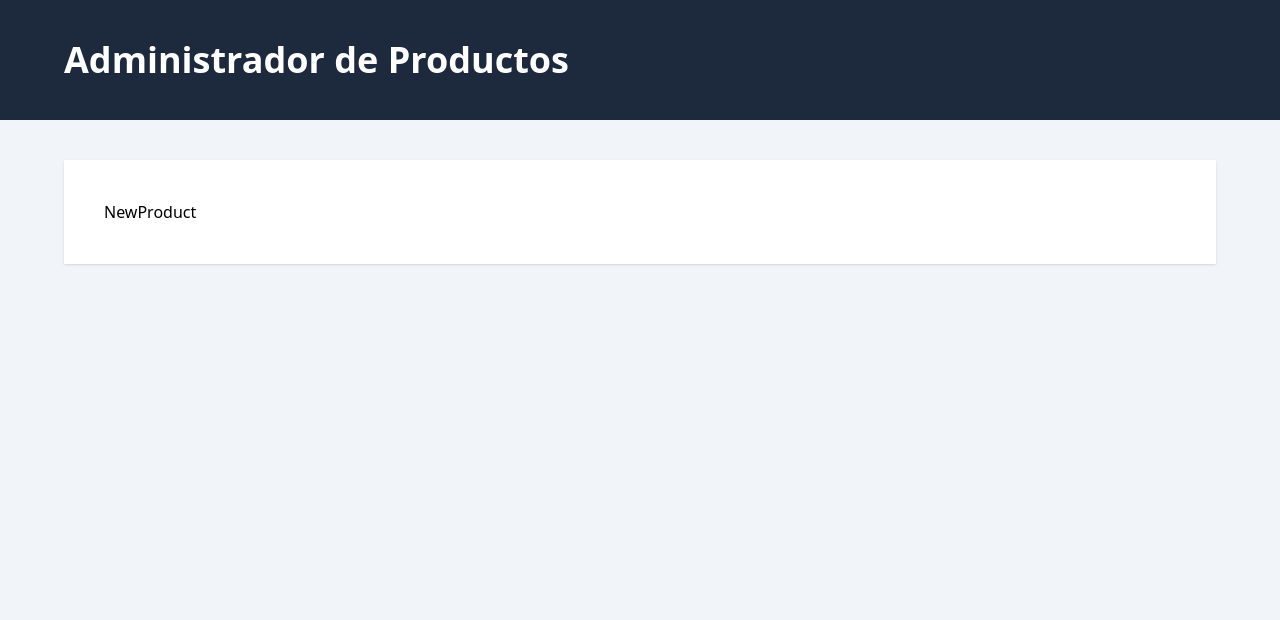
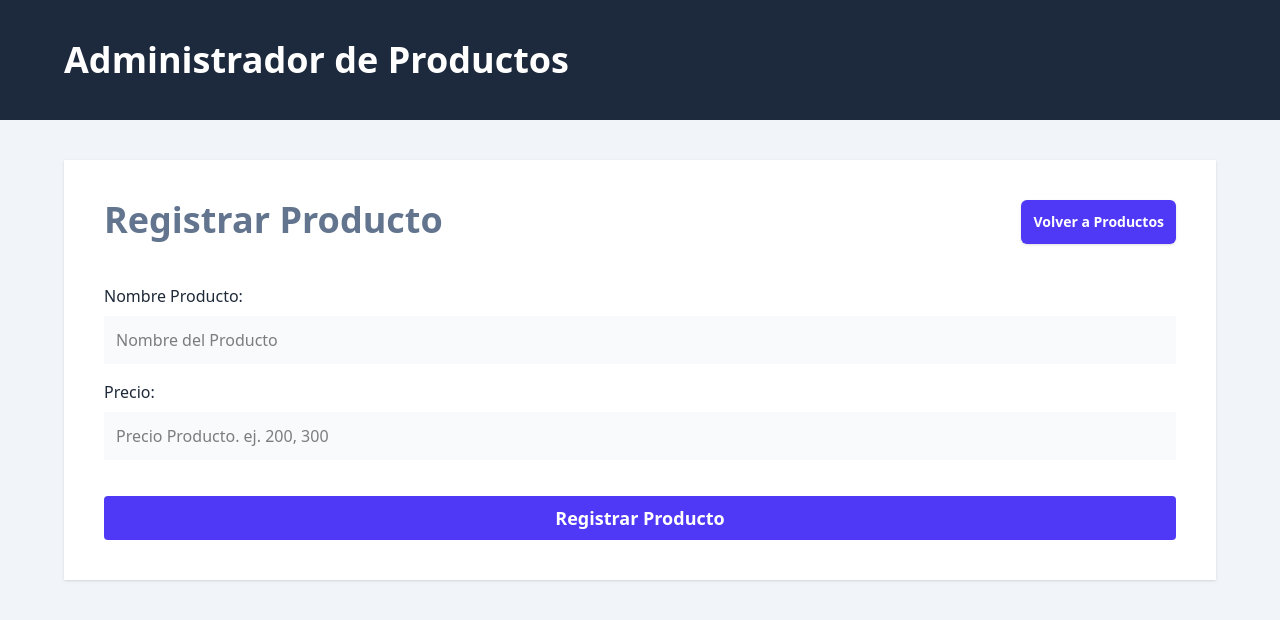
Before and after one commit to IsaacCuautle/Administrador-de-productos-con-React-Node.js-y-TS, a React (Vite) app: page /productos/nuevo in a window 1280 px wide. Shown: the top 620 px of the page. Built offline with nearby package versions, Linux system fonts and the light colour scheme.

Commit message:
React Router Actions

```diff
--- a/src/router.tsx
+++ b/src/router.tsx
@@ -2,7 +2,7 @@
 
 import Layout from "./layouts/Layout";
 import Products from "./views/Products";
-import NewProduct from "./views/NewProduct";
+import NewProduct, { action as NewProductAction } from "./views/NewProduct";
 
 export const router = createBrowserRouter([
   {
@@ -15,7 +15,8 @@
         },
         {
             path: 'productos/nuevo',
-            element: <NewProduct/>
+            element: <NewProduct/>,
+            action: NewProductAction
         }
     ]
   },
--- a/src/views/NewProduct.tsx
+++ b/src/views/NewProduct.tsx
@@ -1,6 +1,67 @@
+import { Link, Form } from "react-router-dom";
+
+export async function action({request}): Promise<void> {
+
+  const data = Object.fromEntries(await request.formData())
+  console.log(data);
+  return
+}
 
 export default function NewProduct() {
   return (
-    <div>NewProduct</div>
-  )
+    <>
+      <div className="flex justify-between">
+        <h2 className="text-4xl font-black text-slate-500">
+          Registrar Producto
+        </h2>
+        <Link
+          to="/"
+          className="rounded-md bg-indigo-600 p-3 text-sm font-bold text-white shadow-sm hover:bg-indigo-500"
+        >
+          Volver a Productos
+        </Link>
+      </div>
+
+
+      <Form
+        className="mt-10"
+        method="POST"
+        action=""
+      >
+
+        {/* Nombre del producto */}
+        <div className="mb-4">
+          <label className="text-gray-800" htmlFor="name">
+            Nombre Producto:
+          </label>
+          <input
+            id="name"
+            type="text"
+            className="mt-2 block w-full p-3 bg-gray-50"
+            placeholder="Nombre del Producto"
+            name="name"
+          />
+        </div>
+
+        {/* Precio del producto */}
+        <div className="mb-4">
+          <label className="text-gray-800" htmlFor="price">
+            Precio:
+          </label>
+          <input
+            id="price"
+            type="number"
+            className="mt-2 block w-full p-3 bg-gray-50"
+            placeholder="Precio Producto. ej. 200, 300"
+            name="price"
+          />
+        </div>
+        <input
+          type="submit"
+          className="mt-5 w-full bg-indigo-600 p-2 text-white font-bold text-lg cursor-pointer rounded"
+          value="Registrar Producto"
+        />
+      </Form>
+    </>
+  );
 }
--- a/src/views/Products.tsx
+++ b/src/views/Products.tsx
@@ -1,12 +1,17 @@
-import { Link } from "react-router-dom"
-
+import { Link } from "react-router-dom";
 
 export default function Products() {
   return (
     <>
-        <div className="flex justify-between">
-
-        </div>
+      <div className="flex justify-between">
+        <h2 className="text-4xl font-black text-slate-500">Producto</h2>
+        <Link
+          to="productos/nuevo"
+          className="rounded-md bg-indigo-600 p-3 text-sm font-bold text-white shadow-sm hover:bg-indigo-500"
+        >
+          Agregar Producto
+        </Link>
+      </div>
     </>
-  )
+  );
 }
```
